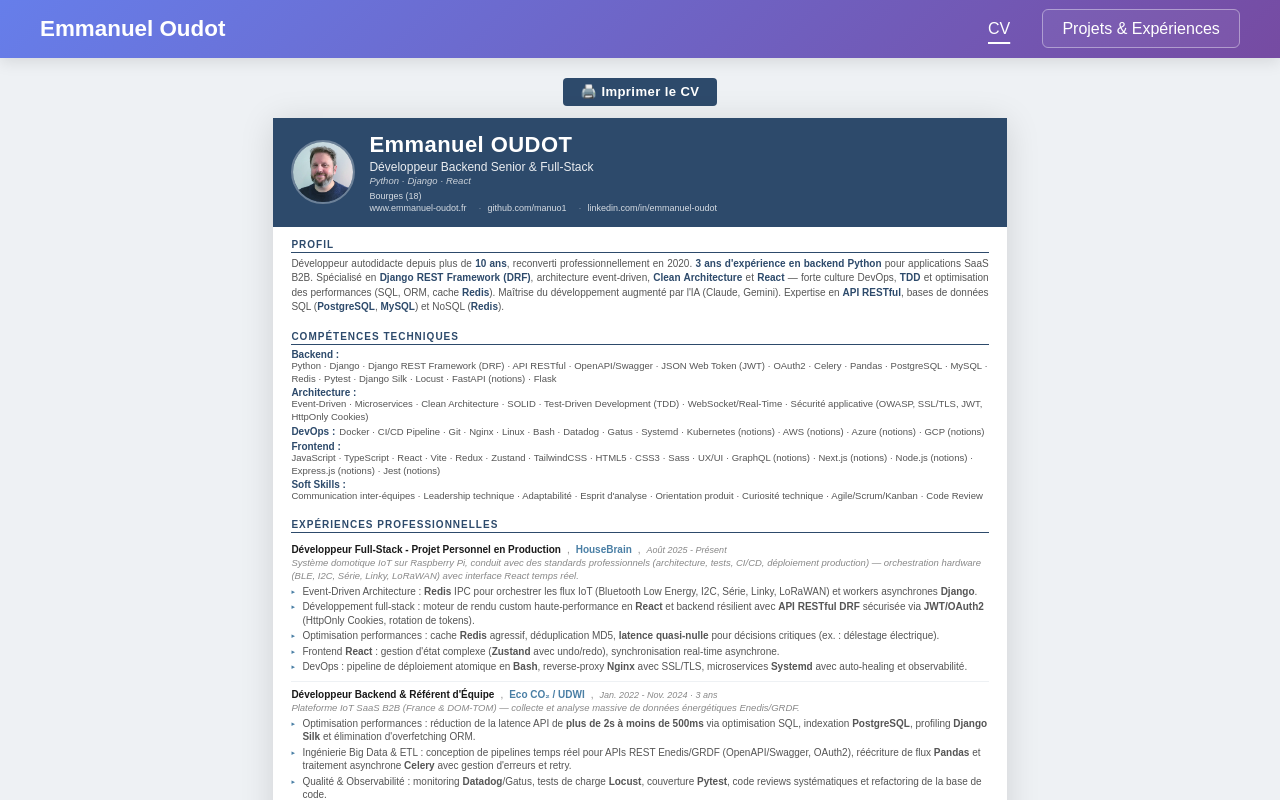
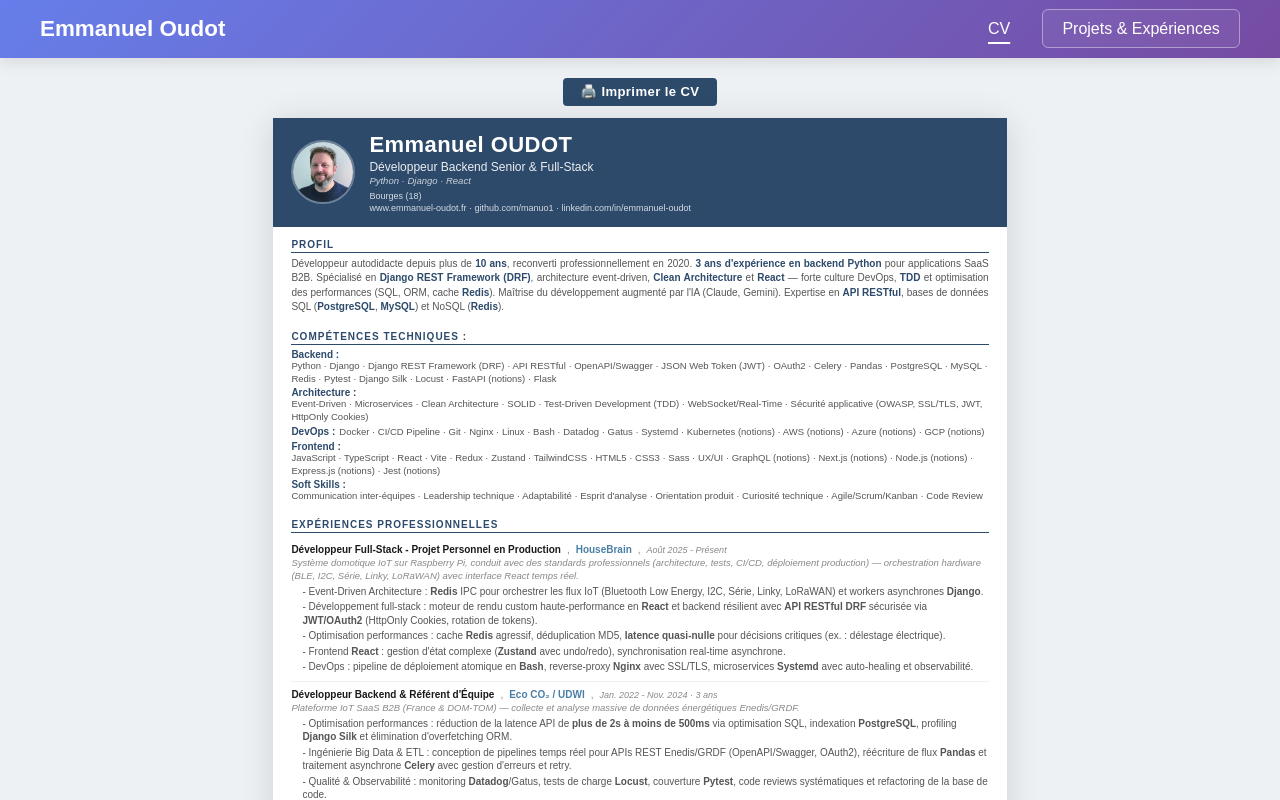
Before and after one commit to manuo1/job-search-portfolio, a React (Vite) app: page /cv in a window 1280 px wide. Shown: the top 800 px of the page. Built offline with nearby package versions, Linux system fonts and the light colour scheme.

Commit message:
refactor(cv): simplify components, replace ul/li with p tags for clean PDF/copy output

```diff
--- a/src/components/Cv/CareerTimeline.jsx
+++ b/src/components/Cv/CareerTimeline.jsx
@@ -1,96 +1,7 @@
 import React from "react";
 import styles from "./CareerTimeline.module.scss";
 
-export const portfolioUrl = "https://www.emmanuel-oudot.fr";
-
-export const timelineData = [
-  {
-    id: "housebrain",
-    date: "Août 2025 - Présent",
-    title: "Développeur Full-Stack - Projet Personnel en Production",
-    company: "HouseBrain",
-    context:
-      "Système domotique IoT sur Raspberry Pi, conduit avec des standards professionnels (architecture, tests, CI/CD, déploiement production) — orchestration hardware (BLE, I2C, Série, Linky, LoRaWAN) avec interface React temps réel.",
-    description: [
-      <>
-        Event-Driven Architecture : <strong>Redis</strong> IPC pour orchestrer
-        les flux IoT (Bluetooth Low Energy, I2C, Série, Linky, LoRaWAN) et
-        workers asynchrones <strong>Django</strong>.
-      </>,
-      <>
-        Développement full-stack : moteur de rendu custom haute-performance en{" "}
-        <strong>React</strong> et backend résilient avec{" "}
-        <strong>API RESTful DRF</strong> sécurisée via{" "}
-        <strong>JWT/OAuth2</strong> (HttpOnly Cookies, rotation de tokens).
-      </>,
-      <>
-        Optimisation performances : cache <strong>Redis</strong> agressif,
-        déduplication MD5, <strong>latence quasi-nulle</strong> pour décisions
-        critiques (ex. : délestage électrique).
-      </>,
-      <>
-        Frontend <strong>React</strong> : gestion d'état complexe (
-        <strong>Zustand</strong> avec undo/redo), synchronisation real-time
-        asynchrone.
-      </>,
-      <>
-        DevOps : pipeline de déploiement atomique en <strong>Bash</strong>,
-        reverse-proxy <strong>Nginx</strong> avec SSL/TLS, microservices{" "}
-        <strong>Systemd</strong> avec auto-healing et observabilité.
-      </>,
-    ],
-  },
-  {
-    id: "eco-co2",
-    date: "Jan. 2022 - Nov. 2024 · 3 ans",
-    title: "Développeur Backend & Référent d'Équipe",
-    company: "Eco CO₂ / UDWI",
-    context:
-      "Plateforme IoT SaaS B2B (France & DOM-TOM) — collecte et analyse massive de données énergétiques Enedis/GRDF.",
-    description: [
-      <>
-        Optimisation performances : réduction de la latence API de{" "}
-        <strong>plus de 2s à moins de 500ms</strong> via optimisation SQL,
-        indexation <strong>PostgreSQL</strong>, profiling{" "}
-        <strong>Django Silk</strong> et élimination d'overfetching ORM.
-      </>,
-      <>
-        Ingénierie Big Data & ETL : conception de pipelines temps réel pour APIs
-        REST Enedis/GRDF (OpenAPI/Swagger, OAuth2), réécriture de flux{" "}
-        <strong>Pandas</strong> et traitement asynchrone <strong>Celery</strong>{" "}
-        avec gestion d'erreurs et retry.
-      </>,
-      <>
-        Qualité & Observabilité : monitoring <strong>Datadog</strong>/Gatus,
-        tests de charge <strong>Locust</strong>, couverture{" "}
-        <strong>Pytest</strong>, code reviews systématiques et refactoring de la
-        base de code.
-      </>,
-      <>
-        Leadership technique : coordination d'équipes (développeurs, product
-        owners, R&D), animation de rituels <strong>Agile/Scrum/Kanban</strong>{" "}
-        et pilotage de la vision architecturale microservices.
-      </>,
-    ],
-  },
-  {
-    id: "opticien",
-    date: "Juin 2000 - Jan. 2020 · 20 ans",
-    title: "Directeur de Magasin & Opticien",
-    company: "Direction Commerciale",
-    context: null,
-    description: [
-      <>
-        Direction de centre de profit : <strong>management d'équipe</strong>,
-        gestion budgétaire et relation client — compétences transverses
-        directement appliquées au travail en équipe produit, à la communication
-        inter-métiers et à l'orientation client en contexte tech.
-      </>,
-    ],
-  },
-];
-
-function TimelineItem({ date, title, company, context, description, isLast }) {
+function TimelineItem({ title, company, date, context, children, isLast }) {
   return (
     <article className={`${styles.item} ${isLast ? styles.last : ""}`}>
       <div className={styles.itemHeader}>
@@ -101,13 +12,7 @@ function TimelineItem({ date, title, company, context, description, isLast }) {
         <span className={styles.itemDate}>{date}</span>
       </div>
       {context && <p className={styles.itemContext}>{context}</p>}
-      {description?.length > 0 && (
-        <ul className={styles.itemDesc}>
-          {description.map((line, i) => (
-            <li key={i}>{line}</li>
-          ))}
-        </ul>
-      )}
+      <div className={styles.itemDesc}>{children}</div>
     </article>
   );
 }
@@ -116,17 +21,95 @@ export default function CareerTimeline() {
   return (
     <section className={styles.container}>
       <h2 className={styles.sectionTitle}>Expériences Professionnelles</h2>
-      {timelineData.map((item, index) => (
-        <TimelineItem
-          key={item.id}
-          {...item}
-          isLast={index === timelineData.length - 1}
-        />
-      ))}
+
+      <TimelineItem
+        title="Développeur Full-Stack - Projet Personnel en Production"
+        company="HouseBrain"
+        date="Août 2025 - Présent"
+        context="Système domotique IoT sur Raspberry Pi, conduit avec des standards professionnels (architecture, tests, CI/CD, déploiement production) — orchestration hardware (BLE, I2C, Série, Linky, LoRaWAN) avec interface React temps réel."
+      >
+        <p>
+          - Event-Driven Architecture : <strong>Redis</strong> IPC pour
+          orchestrer les flux IoT (Bluetooth Low Energy, I2C, Série, Linky,
+          LoRaWAN) et workers asynchrones <strong>Django</strong>.
+        </p>
+        <p>
+          - Développement full-stack : moteur de rendu custom haute-performance
+          en <strong>React</strong> et backend résilient avec{" "}
+          <strong>API RESTful DRF</strong> sécurisée via{" "}
+          <strong>JWT/OAuth2</strong> (HttpOnly Cookies, rotation de tokens).
+        </p>
+        <p>
+          - Optimisation performances : cache <strong>Redis</strong> agressif,
+          déduplication MD5, <strong>latence quasi-nulle</strong> pour décisions
+          critiques (ex. : délestage électrique).
+        </p>
+        <p>
+          - Frontend <strong>React</strong> : gestion d'état complexe (
+          <strong>Zustand</strong> avec undo/redo), synchronisation real-time
+          asynchrone.
+        </p>
+        <p>
+          - DevOps : pipeline de déploiement atomique en <strong>Bash</strong>,
+          reverse-proxy <strong>Nginx</strong> avec SSL/TLS, microservices{" "}
+          <strong>Systemd</strong> avec auto-healing et observabilité.
+        </p>
+      </TimelineItem>
+
+      <TimelineItem
+        title="Développeur Backend & Référent d'Équipe"
+        company="Eco CO₂ / UDWI"
+        date="Jan. 2022 - Nov. 2024 · 3 ans"
+        context="Plateforme IoT SaaS B2B (France & DOM-TOM) — collecte et analyse massive de données énergétiques Enedis/GRDF."
+      >
+        <p>
+          - Optimisation performances : réduction de la latence API de{" "}
+          <strong>plus de 2s à moins de 500ms</strong> via optimisation SQL,
+          indexation <strong>PostgreSQL</strong>, profiling{" "}
+          <strong>Django Silk</strong> et élimination d'overfetching ORM.
+        </p>
+        <p>
+          - Ingénierie Big Data & ETL : conception de pipelines temps réel pour
+          APIs REST Enedis/GRDF (OpenAPI/Swagger, OAuth2), réécriture de flux{" "}
+          <strong>Pandas</strong> et traitement asynchrone{" "}
+          <strong>Celery</strong> avec gestion d'erreurs et retry.
+        </p>
+        <p>
+          - Qualité & Observabilité : monitoring <strong>Datadog</strong>/Gatus,
+          tests de charge <strong>Locust</strong>, couverture{" "}
+          <strong>Pytest</strong>, code reviews systématiques et refactoring de
+          la base de code.
+        </p>
+        <p>
+          - Leadership technique : coordination d'équipes (développeurs, product
+          owners, R&D), animation de rituels <strong>Agile/Scrum/Kanban</strong>{" "}
+          et pilotage de la vision architecturale microservices.
+        </p>
+      </TimelineItem>
+
+      <TimelineItem
+        title="Directeur de Magasin & Opticien"
+        company="Direction Commerciale"
+        date="Juin 2000 - Jan. 2020 · 20 ans"
+        isLast
+      >
+        <p>
+          - Direction de centre de profit : <strong>management d'équipe</strong>
+          , gestion budgétaire et relation client — compétences transverses
+          directement appliquées au travail en équipe produit, à la
+          communication inter-métiers et à l'orientation client en contexte
+          tech.
+        </p>
+      </TimelineItem>
+
       <p className={styles.footer}>
         Portfolio & démonstrations en production :{" "}
-        <a href={portfolioUrl} target="_blank" rel="noopener noreferrer">
-          {portfolioUrl.replace("https://", "")}
+        <a
+          href="https://www.emmanuel-oudot.fr"
+          target="_blank"
+          rel="noopener noreferrer"
+        >
+          www.emmanuel-oudot.fr
         </a>
       </p>
     </section>
--- a/src/components/Cv/CareerTimeline.module.scss
+++ b/src/components/Cv/CareerTimeline.module.scss
@@ -57,25 +57,13 @@
 }
 
 .itemDesc {
-  list-style: none;
-  margin: 0;
-  padding: 0 0 0 vars.$cv-spacing-lg;
+  padding-left: vars.$cv-spacing-lg;
 
-  li {
+  p {
     font-size: vars.$cv-font-base;
     color: vars.$cv-color-text-muted;
     line-height: vars.$cv-lh-compact;
     margin-bottom: vars.$cv-spacing-xs;
-    position: relative;
-
-    &::before {
-      content: "▸";
-      position: absolute;
-      left: calc(-1 * vars.$cv-spacing-lg);
-      color: vars.$cv-color-accent;
-      font-size: 7px;
-      top: 2px;
-    }
 
     &:last-child {
       margin-bottom: 0;
--- a/src/components/Cv/CvHeader.jsx
+++ b/src/components/Cv/CvHeader.jsx
@@ -1,23 +1,6 @@
 import React from "react";
 import profilePhoto from "../../assets/profile.jpg";
 import styles from "./CvHeader.module.scss";
-
-export const headerData = {
-  name: "Emmanuel OUDOT",
-  title: "Développeur Backend Senior & Full-Stack",
-  subtitle: "Python · Django · React",
-  location: "Bourges (18)",
-  phone: null,
-  email: null,
-  links: [
-    { label: "www.emmanuel-oudot.fr", url: "https://www.emmanuel-oudot.fr/" },
-    { label: "github.com/manuo1", url: "https://github.com/manuo1/" },
-    {
-      label: "linkedin.com/in/emmanuel-oudot",
-      url: "https://www.linkedin.com/in/emmanuel-oudot/",
-    },
-  ],
-};
 
 export default function CvHeader() {
   return (
@@ -30,40 +13,36 @@ export default function CvHeader() {
         />
       </div>
       <div className={styles.info}>
-        <h1 className={styles.name}>{headerData.name}</h1>
-        <p className={styles.title}>{headerData.title}</p>
-        <p className={styles.subtitle}>{headerData.subtitle}</p>
+        <h1 className={styles.name}>Emmanuel OUDOT</h1>
+        <p className={styles.title}>Développeur Backend Senior & Full-Stack</p>
+        <p className={styles.subtitle}>Python · Django · React</p>
         <div className={styles.meta}>
-          <div className={styles.metaRow}>
-            <span className={styles.metaItem}>{headerData.location}</span>
-
-            {headerData.phone && (
-              <span className={styles.metaItem}>{headerData.phone}</span>
-            )}
-
-            {headerData.email && (
-              <a
-                href={`mailto:${headerData.email}`}
-                className={styles.metaItem}
-              >
-                {headerData.email}
-              </a>
-            )}
-          </div>
-
-          <div className={styles.metaRow}>
-            {headerData.links.map((l) => (
-              <a
-                key={l.label}
-                href={l.url}
-                className={styles.metaItem}
-                target="_blank"
-                rel="noopener noreferrer"
-              >
-                {l.label}
-              </a>
-            ))}
-          </div>
+          <p className={styles.metaRow}>Bourges (18)</p>
+          <p className={styles.metaRow}>
+            <a
+              href="https://www.emmanuel-oudot.fr/"
+              target="_blank"
+              rel="noopener noreferrer"
+            >
+              www.emmanuel-oudot.fr
+            </a>
+            {" · "}
+            <a
+              href="https://github.com/manuo1/"
+              target="_blank"
+              rel="noopener noreferrer"
+            >
+              github.com/manuo1
+            </a>
+            {" · "}
+            <a
+              href="https://www.linkedin.com/in/emmanuel-oudot/"
+              target="_blank"
+              rel="noopener noreferrer"
+            >
+              linkedin.com/in/emmanuel-oudot
+            </a>
+          </p>
         </div>
       </div>
     </header>
--- a/src/components/Cv/CvHeader.module.scss
+++ b/src/components/Cv/CvHeader.module.scss
@@ -58,28 +58,12 @@
 }
 
 .metaRow {
-  display: flex;
-  flex-wrap: wrap;
-  gap: 4px 12px;
-}
-
-.metaItem {
   font-size: vars.$cv-font-sm;
   color: rgba(255, 255, 255, 0.8);
-  text-decoration: none;
-  white-space: nowrap;
+  margin: 0;
 
-  &::before {
-    content: "·";
-    margin-right: 6px;
-    opacity: 0.5;
-  }
-
-  .metaRow &::before {
-    display: inline-block;
-  }
-
-  .metaRow > &:first-child::before {
-    display: none;
+  a {
+    color: rgba(255, 255, 255, 0.8);
+    text-decoration: none;
   }
 }
--- a/src/components/Cv/Formations.jsx
+++ b/src/components/Cv/Formations.jsx
@@ -1,60 +1,41 @@
 import React from "react";
 import styles from "./Formations.module.scss";
-
-export const formationsData = [
-  {
-    id: "oc-react",
-    date: "Fév.-Juil. 2025",
-    school: "OpenClassrooms",
-    description: (
-      <>
-        Développeur JavaScript / React · Diplôme Concepteur Logiciel Niveau 6
-        (Bac+3/4) RNCP : développement <strong>React</strong> avec gestion
-        d'état (<strong>Redux</strong>, <strong>Zustand</strong>),{" "}
-        <strong>TypeScript</strong> et intégration <strong>APIs REST</strong>.
-      </>
-    ),
-  },
-  {
-    id: "eni-java",
-    date: "Juin-Sept. 2021",
-    school: "ENI École Informatique",
-    description: (
-      <>
-        Développeur Java · Fondamentaux <strong>POO</strong>, principes{" "}
-        <strong>SOLID</strong> et écosystème Java.
-      </>
-    ),
-  },
-  {
-    id: "oc-python",
-    date: "Avr. 2020-Avr. 2021",
-    school: "OpenClassrooms",
-    description: (
-      <>
-        Développeur Python · Diplôme Développeur Python Niveau 6 (Bac+3/4) RNCP
-        : <strong>Python</strong>, <strong>Django</strong>,{" "}
-        <strong>APIs REST</strong> et bases de données relationnelles (
-        <strong>PostgreSQL</strong>, <strong>MySQL</strong>).
-      </>
-    ),
-  },
-];
 
 export default function Formations() {
   return (
     <section className={styles.container}>
       <h2 className={styles.sectionTitle}>Formations</h2>
-      {formationsData.map((f) => (
-        <div key={f.id} className={styles.item}>
-          <span className={styles.date}>{f.date}</span>
-          <p className={styles.content}>
-            <span className={styles.school}>{f.school}</span>
-            {" - "}
-            {f.description}
-          </p>
-        </div>
-      ))}
+
+      <div className={styles.item}>
+        <span className={styles.date}>Fév.-Juil. 2025</span>
+        <p className={styles.content}>
+          <span className={styles.school}>OpenClassrooms</span>
+          {" - "}Développeur JavaScript / React · Diplôme Concepteur Logiciel
+          Niveau 6 (Bac+3/4) RNCP : développement <strong>React</strong> avec
+          gestion d'état (<strong>Redux</strong>, <strong>Zustand</strong>),{" "}
+          <strong>TypeScript</strong> et intégration <strong>APIs REST</strong>.
+        </p>
+      </div>
+
+      <div className={styles.item}>
+        <span className={styles.date}>Juin-Sept. 2021</span>
+        <p className={styles.content}>
+          <span className={styles.school}>ENI École Informatique</span>
+          {" - "}Développeur Java · Fondamentaux <strong>POO</strong>, principes{" "}
+          <strong>SOLID</strong> et écosystème Java.
+        </p>
+      </div>
+
+      <div className={styles.item}>
+        <span className={styles.date}>Avr. 2020-Avr. 2021</span>
+        <p className={styles.content}>
+          <span className={styles.school}>OpenClassrooms</span>
+          {" - "}Développeur Python · Diplôme Développeur Python Niveau 6
+          (Bac+3/4) RNCP : <strong>Python</strong>, <strong>Django</strong>,{" "}
+          <strong>APIs REST</strong> et bases de données relationnelles (
+          <strong>PostgreSQL</strong>, <strong>MySQL</strong>).
+        </p>
+      </div>
     </section>
   );
 }
--- a/src/components/Cv/TechnicalSkills.jsx
+++ b/src/components/Cv/TechnicalSkills.jsx
@@ -1,44 +1,56 @@
 import React from "react";
 import styles from "./TechnicalSkills.module.scss";
-
-export const technicalSkillsData = [
-  {
-    category: "Backend",
-    items:
-      "Python · Django · Django REST Framework (DRF) · API RESTful · OpenAPI/Swagger · JSON Web Token (JWT) · OAuth2 · Celery · Pandas · PostgreSQL · MySQL · Redis · Pytest · Django Silk · Locust · FastAPI (notions) · Flask",
-  },
-  {
-    category: "Architecture",
-    items:
-      "Event-Driven · Microservices · Clean Architecture · SOLID · Test-Driven Development (TDD) · WebSocket/Real-Time · Sécurité applicative (OWASP, SSL/TLS, JWT, HttpOnly Cookies)",
-  },
-  {
-    category: "DevOps",
-    items:
-      "Docker · CI/CD Pipeline · Git · Nginx · Linux · Bash · Datadog · Gatus · Systemd · Kubernetes (notions) · AWS (notions) · Azure (notions) · GCP (notions)",
-  },
-  {
-    category: "Frontend",
-    items:
-      "JavaScript · TypeScript · React · Vite · Redux · Zustand · TailwindCSS · HTML5 · CSS3 · Sass · UX/UI · GraphQL (notions) · Next.js (notions) · Node.js (notions) · Express.js (notions) · Jest (notions)",
-  },
-  {
-    category: "Soft Skills",
-    items:
-      "Communication inter-équipes · Leadership technique · Adaptabilité · Esprit d'analyse · Orientation produit · Curiosité technique · Agile/Scrum/Kanban · Code Review",
-  },
-];
 
 export default function TechnicalSkills() {
   return (
     <section className={styles.container}>
-      <h2 className={styles.sectionTitle}>Compétences Techniques</h2>
-      {technicalSkillsData.map(({ category, items }) => (
-        <div key={category} className={styles.category}>
-          <span className={styles.categoryTitle}>{category}</span>
-          <span className={styles.items}>{items}</span>
-        </div>
-      ))}
+      <h2 className={styles.sectionTitle}>Compétences Techniques :</h2>
+
+      <div className={styles.category}>
+        <span className={styles.categoryTitle}>Backend</span>
+        <span className={styles.items}>
+          Python · Django · Django REST Framework (DRF) · API RESTful ·
+          OpenAPI/Swagger · JSON Web Token (JWT) · OAuth2 · Celery · Pandas ·
+          PostgreSQL · MySQL · Redis · Pytest · Django Silk · Locust · FastAPI
+          (notions) · Flask
+        </span>
+      </div>
+
+      <div className={styles.category}>
+        <span className={styles.categoryTitle}>Architecture</span>
+        <span className={styles.items}>
+          Event-Driven · Microservices · Clean Architecture · SOLID ·
+          Test-Driven Development (TDD) · WebSocket/Real-Time · Sécurité
+          applicative (OWASP, SSL/TLS, JWT, HttpOnly Cookies)
+        </span>
+      </div>
+
+      <div className={styles.category}>
+        <span className={styles.categoryTitle}>DevOps</span>
+        <span className={styles.items}>
+          Docker · CI/CD Pipeline · Git · Nginx · Linux · Bash · Datadog · Gatus
+          · Systemd · Kubernetes (notions) · AWS (notions) · Azure (notions) ·
+          GCP (notions)
+        </span>
+      </div>
+
+      <div className={styles.category}>
+        <span className={styles.categoryTitle}>Frontend</span>
+        <span className={styles.items}>
+          JavaScript · TypeScript · React · Vite · Redux · Zustand · TailwindCSS
+          · HTML5 · CSS3 · Sass · UX/UI · GraphQL (notions) · Next.js (notions)
+          · Node.js (notions) · Express.js (notions) · Jest (notions)
+        </span>
+      </div>
+
+      <div className={styles.category}>
+        <span className={styles.categoryTitle}>Soft Skills</span>
+        <span className={styles.items}>
+          Communication inter-équipes · Leadership technique · Adaptabilité ·
+          Esprit d'analyse · Orientation produit · Curiosité technique ·
+          Agile/Scrum/Kanban · Code Review
+        </span>
+      </div>
     </section>
   );
 }
--- a/src/pages/Cv/Cv.module.scss
+++ b/src/pages/Cv/Cv.module.scss
@@ -1,7 +1,7 @@
 @use "../../styles/cv-variables" as vars;
 
 $a4-content-height: 28.1cm;
-$a4-content-width:  19.4cm;
+$a4-content-width: 19.4cm;
 
 .cvWrapper {
   display: flex;
@@ -39,15 +39,17 @@ $a4-content-width:  19.4cm;
   cursor: pointer;
   letter-spacing: 0.03em;
 
-  &:hover { background: vars.$cv-print-button-hover; }
+  &:hover {
+    background: vars.$cv-print-button-hover;
+  }
 }
 
 .cvContainer {
   display: flex;
   flex-direction: column;
   width: $a4-content-width;
-  height: $a4-content-height;
-  overflow: hidden;
+  min-height: $a4-content-height;
+  overflow: visible;
   background: vars.$cv-color-background;
   box-shadow: 0 4px 32px rgba(0, 0, 0, 0.13);
 
@@ -61,7 +63,6 @@ $a4-content-width:  19.4cm;
 .cvBody {
   flex: 1;
   padding: 12px 18px;
-  overflow: hidden;
 }
 
 @media print {
```
Also changed, not shown: src/components/Cv/Languages.jsx (+16 -17 lines).
